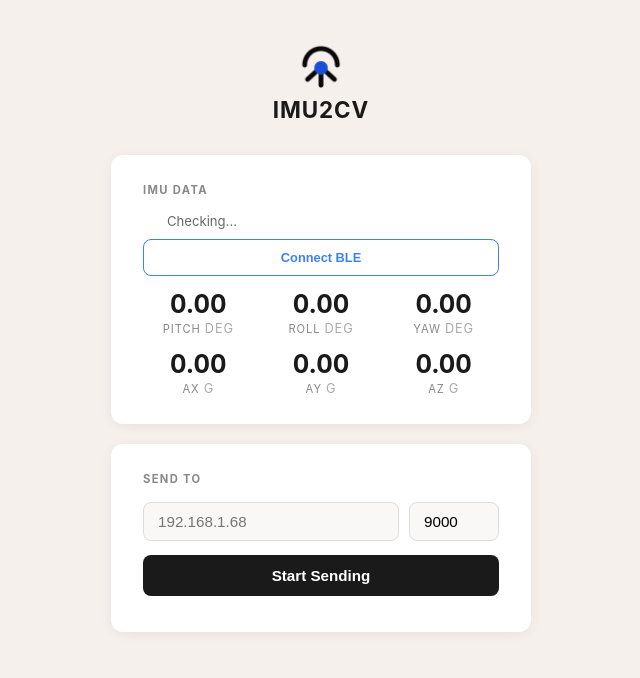
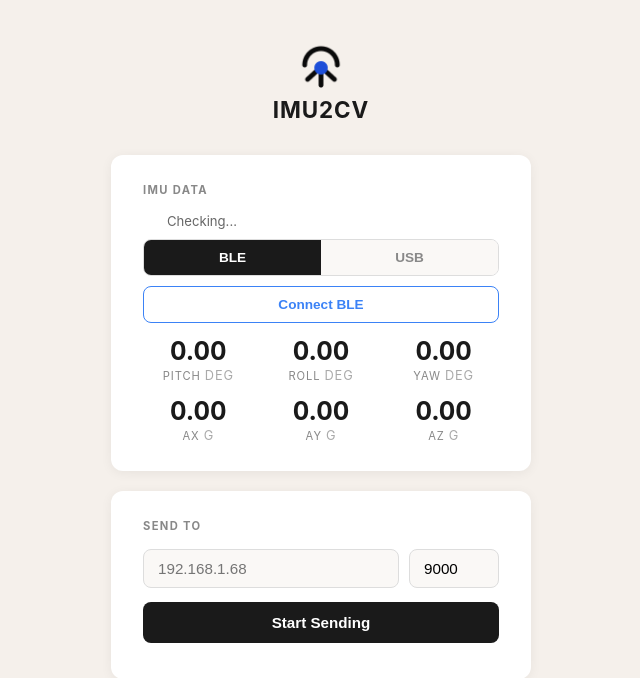
Before and after one commit to FerasSawan/PI-send-imu, a Flask app: page / in a window 1280 px wide. Shown: the top 678 px of the page, without its empty margins (319-959 px from the left). Run offline with Flask 3, Linux system fonts and the light colour scheme; data that the repository does not hold is empty; parts of the project's set-up code (start-up, migrations or seed data) failed here and were passed over.

Commit message:
Add BLE/USB mode switcher in the web UI
Two mode buttons (BLE / USB) let you switch transport at runtime
without restarting the app. USB auto-scans for serial, BLE stays
manual connect/disconnect. Switching modes cleanly tears down the
previous transport.

Co-Authored-By: Claude Sonnet 4.6 <noreply@anthropic.com>

```diff
--- a/app.py
+++ b/app.py
@@ -35,6 +35,7 @@ state = {
     "ax": 0.0, "ay": 0.0, "az": 0.0,
     "transport": "",
     "ble_connecting": False,
+    "mode": "ble",  # "ble" or "usb"
 }
 
 _ble: Optional[BLETransport] = None
@@ -42,6 +43,7 @@ _ble: Optional[BLETransport] = None
 _lock = threading.Lock()
 _udp_sock = None
 _stop_event = threading.Event()
+_usb_stop = threading.Event()
 _sse_clients: list[Queue] = []
 
 
@@ -58,14 +60,17 @@ def _broadcast_sse(data: dict):
 
 
 def _imu_loop_usb():
-    """USB serial transport loop."""
+    """USB serial transport loop. Stops when _usb_stop is set."""
     ser = None
     parser = None
     last_frame = 0.0
     last_reconnect = 0.0
     serial_open = False
 
-    while not _stop_event.is_set():
+    with _lock:
+        state["transport"] = "USB (scanning...)"
+
+    while not _stop_event.is_set() and not _usb_stop.is_set():
         now = time.time()
 
         if not serial_open:
@@ -102,6 +107,15 @@ def _imu_loop_usb():
         imu_ok = serial_open and last_frame > 0 and (now - last_frame <= FRAME_STALE_SEC)
         _update_state(imu_ok, pitch, roll, yaw, ax, ay, az)
         time.sleep(1.0 / REFRESH_HZ)
+
+    # Clean up serial on exit
+    if ser:
+        try:
+            ser.close()
+        except Exception:
+            pass
+    with _lock:
+        state["imu_connected"] = False
 
 
 def _ble_state_poller(ble: BLETransport):
@@ -163,6 +177,7 @@ def _update_state(imu_ok, pitch, roll, yaw, ax, ay, az):
         "seq": state["seq"],
         "transport": state["transport"],
         "ble_connecting": state.get("ble_connecting", False),
+        "mode": state.get("mode", "ble"),
     })
 
 
@@ -208,10 +223,50 @@ def stop_sending():
     return jsonify({"ok": True})
 
 
+@app.route("/api/mode", methods=["POST"])
+def set_mode():
+    """Switch between 'ble' and 'usb' mode at runtime."""
+    data = request.json or {}
+    new_mode = data.get("mode", "").lower()
+    if new_mode not in ("ble", "usb"):
+        return jsonify({"error": "mode must be 'ble' or 'usb'"}), 400
+
+    with _lock:
+        current = state["mode"]
+    if new_mode == current:
+        return jsonify({"ok": True, "mode": new_mode})
+
+    # Tear down current mode
+    if current == "ble" and _ble is not None:
+        _ble.disconnect()
+    elif current == "usb":
+        _usb_stop.set()
+
+    # Start new mode
+    if new_mode == "ble":
+        _usb_stop.set()  # ensure USB is stopped
+        with _lock:
+            state["mode"] = "ble"
+            state["transport"] = "BLE (disconnected)"
+            state["imu_connected"] = False
+    elif new_mode == "usb":
+        if _ble is not None:
+            _ble.disconnect()
+        _usb_stop.clear()
+        threading.Thread(target=_imu_loop_usb, daemon=True).start()
+        with _lock:
+            state["mode"] = "usb"
+
+    return jsonify({"ok": True, "mode": new_mode})
+
+
 @app.route("/api/ble/connect", methods=["POST"])
 def ble_connect():
     if _ble is None:
-        return jsonify({"error": "BLE not available in USB mode"}), 400
+        return jsonify({"error": "BLE not available"}), 400
+    with _lock:
+        if state["mode"] != "ble":
+            return jsonify({"error": "Switch to BLE mode first"}), 400
     if _ble.connected:
         return jsonify({"error": "Already connected"}), 400
     _ble.connect()
@@ -221,7 +276,7 @@ def ble_connect():
 @app.route("/api/ble/disconnect", methods=["POST"])
 def ble_disconnect():
     if _ble is None:
-        return jsonify({"error": "BLE not available in USB mode"}), 400
+        return jsonify({"error": "BLE not available"}), 400
     _ble.disconnect()
     return jsonify({"ok": True})
 
--- a/templates/index.html
+++ b/templates/index.html
@@ -121,25 +121,6 @@
 
   .seq { font-variant-numeric: tabular-nums; font-size: 0.75rem; color: #aaa; margin-top: 8px; text-align: right; }
 
-  .btn-ble {
-    padding: 6px 16px;
-    border: 1.5px solid #3b82f6;
-    border-radius: 8px;
-    font-size: 0.8rem;
-    font-weight: 600;
-    cursor: pointer;
-    background: #fff;
-    color: #3b82f6;
-    transition: all 0.2s;
-    white-space: nowrap;
-  }
-  .btn-ble:hover { background: #3b82f6; color: #fff; }
-  .btn-ble.connected { border-color: #ef4444; color: #ef4444; }
-  .btn-ble.connected:hover { background: #ef4444; color: #fff; }
-  .btn-ble.connecting { border-color: #f59e0b; color: #f59e0b; cursor: wait; }
-  .btn-ble:disabled { opacity: 0.5; cursor: not-allowed; }
-
-  /* Full-width row so the button is never clipped beside long status text */
   .imu-status-block { margin-bottom: 12px; }
   .status-line {
     display: flex;
@@ -148,10 +129,47 @@
     gap: 6px 10px;
     margin-bottom: 10px;
   }
-  .btn-ble-row {
+
+  .mode-switcher {
+    display: flex;
+    gap: 0;
+    margin-bottom: 10px;
+    border-radius: 8px;
+    overflow: hidden;
+    border: 1.5px solid #ddd;
+  }
+  .mode-btn {
+    flex: 1;
+    padding: 10px 0;
+    border: none;
+    font-size: 0.85rem;
+    font-weight: 600;
+    cursor: pointer;
+    background: #faf8f6;
+    color: #888;
+    transition: all 0.2s;
+  }
+  .mode-btn.active { background: #1a1a1a; color: #fff; }
+  .mode-btn:not(.active):hover { background: #eee; }
+
+  .action-btn {
     width: 100%;
     padding: 10px 14px;
+    border: 1.5px solid #3b82f6;
+    border-radius: 8px;
+    font-size: 0.85rem;
+    font-weight: 600;
+    cursor: pointer;
+    background: #fff;
+    color: #3b82f6;
+    transition: all 0.2s;
   }
+  .action-btn:hover { background: #3b82f6; color: #fff; }
+  .action-btn.connected { border-color: #ef4444; color: #ef4444; }
+  .action-btn.connected:hover { background: #ef4444; color: #fff; }
+  .action-btn.connecting { border-color: #f59e0b; color: #f59e0b; cursor: wait; }
+  .action-btn.usb-active { border-color: #22c55e; color: #22c55e; }
+  .action-btn.usb-active:hover { background: #22c55e; color: #fff; }
 </style>
 </head>
 <body>
@@ -167,7 +185,11 @@
       <span class="status-text" id="imuStatus">Checking...</span>
       <span class="status-text" id="transport" style="opacity: 0.6;"></span>
     </div>
-    <button type="button" class="btn-ble btn-ble-row" id="bleBtn" onclick="toggleBle()">Connect BLE</button>
+    <div class="mode-switcher">
+      <button type="button" class="mode-btn active" id="modeBle" onclick="setMode('ble')">BLE</button>
+      <button type="button" class="mode-btn" id="modeUsb" onclick="setMode('usb')">USB</button>
+    </div>
+    <button type="button" class="action-btn" id="actionBtn" onclick="actionClick()">Connect BLE</button>
   </div>
   <div class="imu-grid">
     <div><div class="imu-val" id="pitch">0.00</div><div class="imu-label">Pitch <span class="imu-unit">deg</span></div></div>
@@ -197,29 +219,65 @@
 
 <script>
 let sending = false;
+let currentMode = "ble";
 let bleConnected = false;
 let bleConnecting = false;
+let imuConnected = false;
 
-function toggleBle() {
+function setMode(mode) {
+  if (mode === currentMode) return;
+  fetch("/api/mode", {
+    method: "POST",
+    headers: {"Content-Type": "application/json"},
+    body: JSON.stringify({mode})
+  });
+}
+
+function actionClick() {
+  if (currentMode === "ble") {
     if (bleConnecting) return;
-  if (bleConnected) {
+    if (imuConnected) {
       fetch("/api/ble/disconnect", {method: "POST"});
     } else {
       fetch("/api/ble/connect", {method: "POST"});
     }
   }
+  // USB mode auto-connects, no action needed
+}
 
-function updateBleBtn() {
-  const btn = document.getElementById("bleBtn");
+function updateModeUI() {
+  const bleBtn = document.getElementById("modeBle");
+  const usbBtn = document.getElementById("modeUsb");
+  const actionBtn = document.getElementById("actionBtn");
+
+  bleBtn.className = "mode-btn" + (currentMode === "ble" ? " active" : "");
+  usbBtn.className = "mode-btn" + (currentMode === "usb" ? " active" : "");
+
+  if (currentMode === "ble") {
     if (bleConnecting) {
-    btn.textContent = "Scanning...";
-    btn.className = "btn-ble btn-ble-row connecting";
-  } else if (bleConnected) {
-    btn.textContent = "Disconnect BLE";
-    btn.className = "btn-ble btn-ble-row connected";
+      actionBtn.textContent = "Scanning...";
+      actionBtn.className = "action-btn connecting";
+      actionBtn.style.display = "";
+    } else if (imuConnected) {
+      actionBtn.textContent = "Disconnect BLE";
+      actionBtn.className = "action-btn connected";
+      actionBtn.style.display = "";
     } else {
-    btn.textContent = "Connect BLE";
-    btn.className = "btn-ble btn-ble-row";
+      actionBtn.textContent = "Connect BLE";
+      actionBtn.className = "action-btn";
+      actionBtn.style.display = "";
+    }
+  } else {
+    // USB — auto-connects, show status only
+    if (imuConnected) {
+      actionBtn.textContent = "USB Connected";
+      actionBtn.className = "action-btn usb-active";
+      actionBtn.style.display = "";
+    } else {
+      actionBtn.textContent = "Searching for USB...";
+      actionBtn.className = "action-btn connecting";
+      actionBtn.style.display = "";
+    }
   }
 }
 
@@ -284,9 +342,10 @@ es.onmessage = (e) => {
   }
   document.getElementById("transport").textContent = d.transport || "";
 
-  bleConnected = d.imu_connected;
+  currentMode = d.mode || "ble";
+  imuConnected = d.imu_connected;
   bleConnecting = d.ble_connecting || false;
-  updateBleBtn();
+  updateModeUI();
 
   if (d.sending) {
     sending = true;
```
Lines whose indentation alone changed are shown as unchanged.
